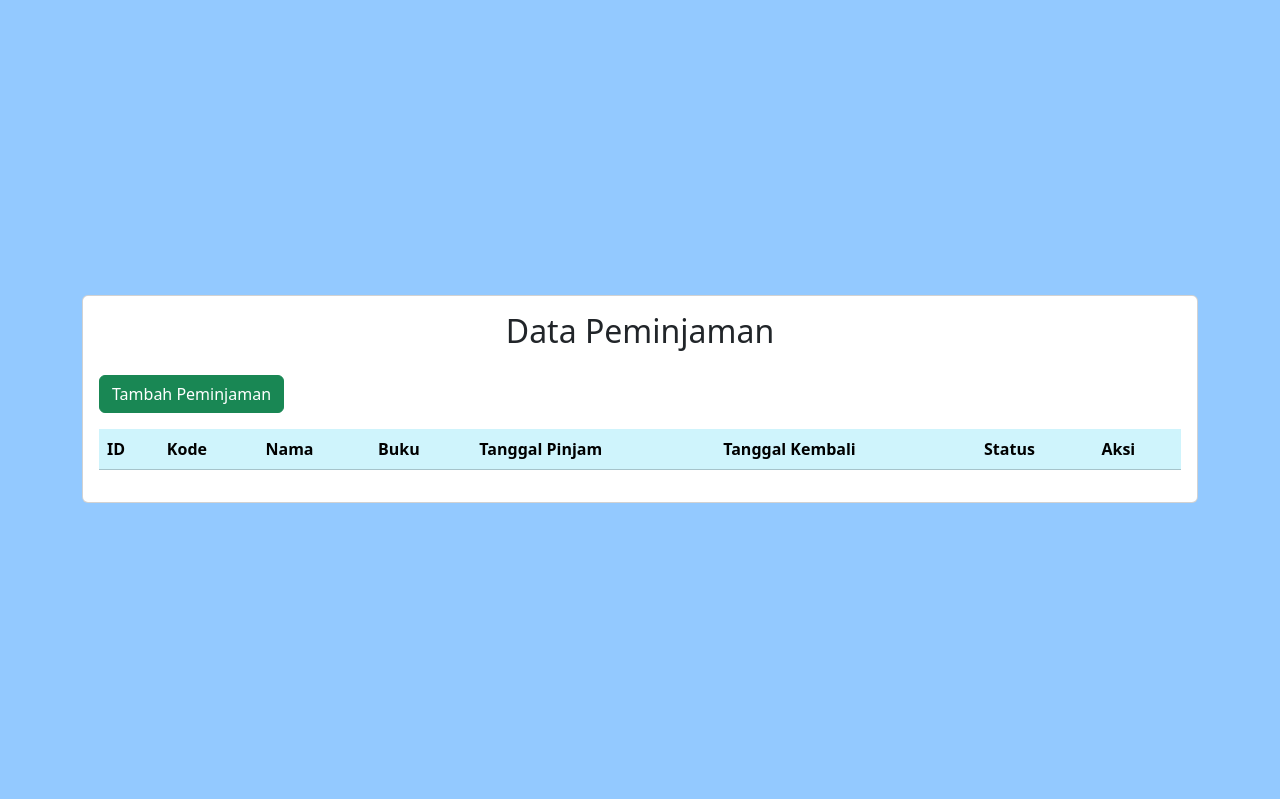
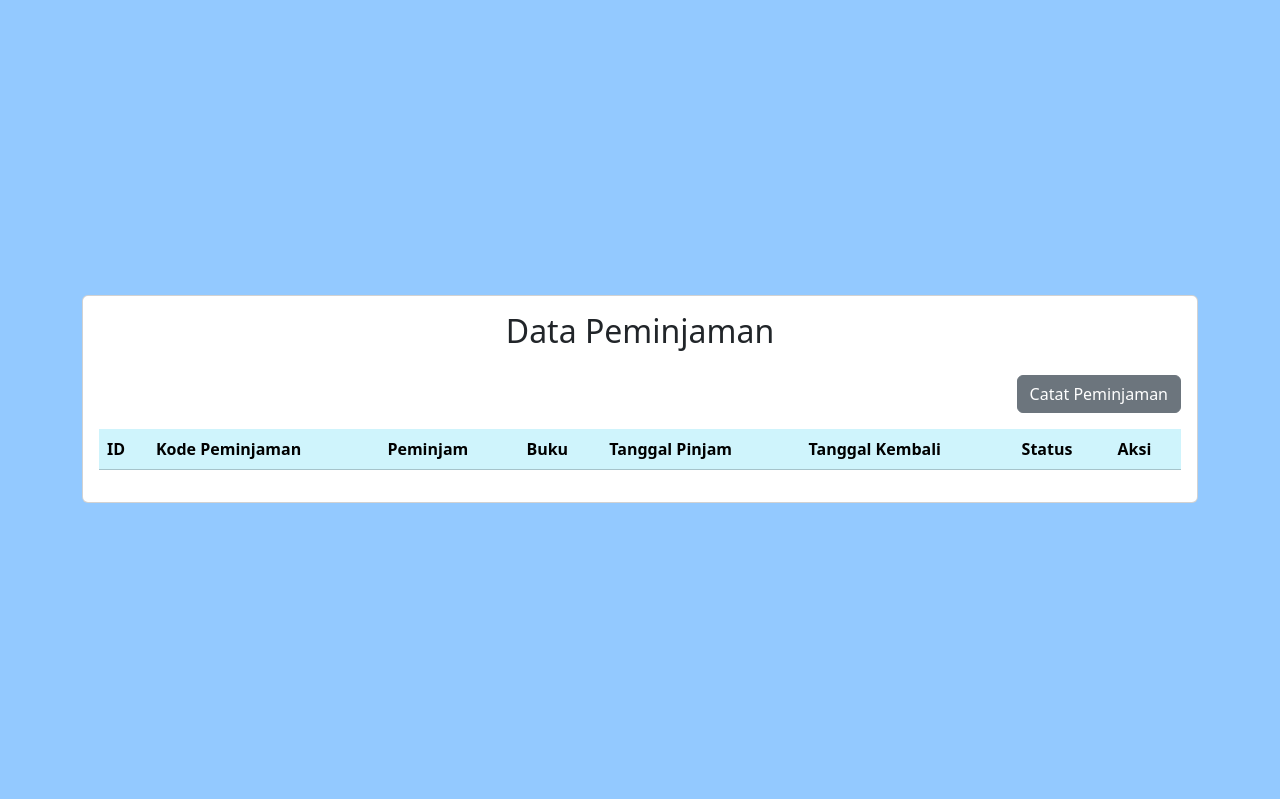
Before and after one commit to Shine-Hexel/PrakPWD_LatihanResponsi, a PHP site: page /peminjaman.php in a window 1280 px wide. Shown: the part 57-856 px from the top of the page. Run offline with PHP 8.4, Linux system fonts and the light colour scheme; the visitor is signed in with stand-in values (Sample User, id 1); data that the repository does not hold is empty.

Commit message:
alhamdulillah

```diff
--- a/index.php
+++ b/index.php
@@ -14,8 +14,8 @@
 </head>
 
 <body>
-    <div class="bg-light d-flex justify-content-center align-items-center vh-100">
-        <div class="card p-4 shadow" style="width: 400px;">
+    <div class="d-flex justify-content-center align-items-center vh-100" style="background-color: #009dff;">
+        <div class="card p-4 shadow" style="width: 400px; background-color: aliceblue;">
             <h2 class="text-center mb-4">Login Pustaka Digital</h2>
             <p class="text-center mb-4">Sistem Perpustakaan Nasional</p>
 
--- a/koleksi.php
+++ b/koleksi.php
@@ -42,7 +42,7 @@ include 'koneksi.php';
                         <?php
                         $data = mysqli_query($conn, "SELECT * FROM buku");
                         while ($d = mysqli_fetch_array($data)) {
-                            if ($d['stok'] <= 0) {
+                            if ($d['stok'] == 0) {
                                 $status = "Habis wak";
                             } elseif ($d['stok'] <= 5 && $d['stok'] > 0) {
                                 $status = "Stok menipis nich";
@@ -51,7 +51,7 @@ include 'koneksi.php';
                             }
                             ?>
                             <tr>
-                                <td><?= $d['id_buku']; ?></td>
+                                <td style="font-weight: bold;"><?= $d['id_buku']; ?></td>
                                 <td><?= $d['kode_buku']; ?></td>
                                 <td><?= $d['judul_buku']; ?></td>
                                 <td><?= $d['pengarang']; ?></td>
--- a/peminjaman.php
+++ b/peminjaman.php
@@ -26,12 +26,14 @@ include 'koneksi.php';
             <div class="card">
                 <div class="card-body">
                     <h2 class="mb-4 text-center">Data Peminjaman</h2>
-                    <a href="formPinjam.php" class="btn btn-success mb-3">Tambah Peminjaman</a>
+                    <div class="d-flex justify-content-end">
+                        <a href="formPinjam.php" class="btn btn-secondary mb-3">Catat Peminjaman</a>
+                    </div>
                     <table class="table">
                         <tr class="table-info">
                             <th>ID</th>
-                            <th>Kode</th>
-                            <th>Nama</th>
+                            <th>Kode Peminjaman</th>
+                            <th>Peminjam</th>
                             <th>Buku</th>
                             <th>Tanggal Pinjam</th>
                             <th>Tanggal Kembali</th>
@@ -42,7 +44,7 @@ include 'koneksi.php';
                         $data = mysqli_query($conn, "SELECT peminjaman.*, buku.judul_buku FROM peminjaman JOIN buku ON peminjaman.id_buku=buku.id_buku;");
                         while ($d = mysqli_fetch_array($data)) { ?>
                             <tr>
-                                <td><?= $d['id_peminjaman']; ?></td>
+                                <td style="font-weight: bold;"><?= $d['id_peminjaman']; ?></td>
                                 <td><?= $d['kode_peminjaman']; ?></td>
                                 <td><?= $d['nama_peminjam']; ?></td>
                                 <td><?= $d['judul_buku']; ?></td>
```
Also changed, not shown: editBuku.php (+8 -3 lines).
